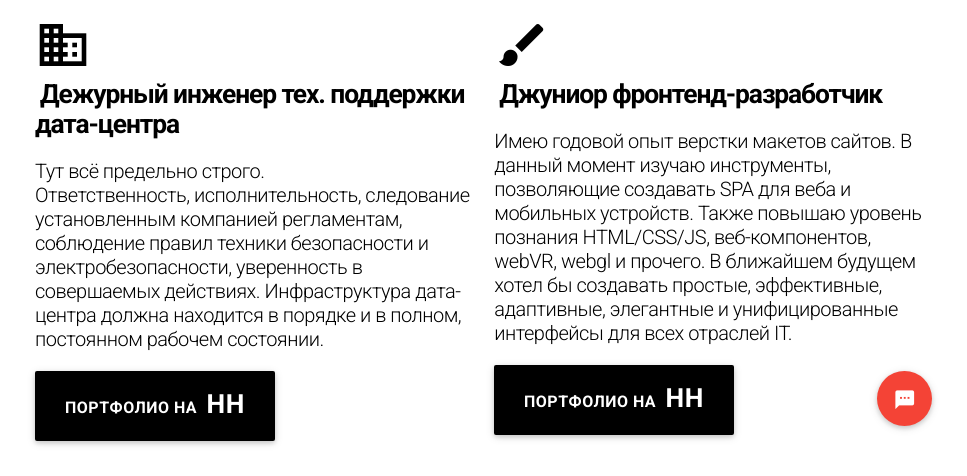
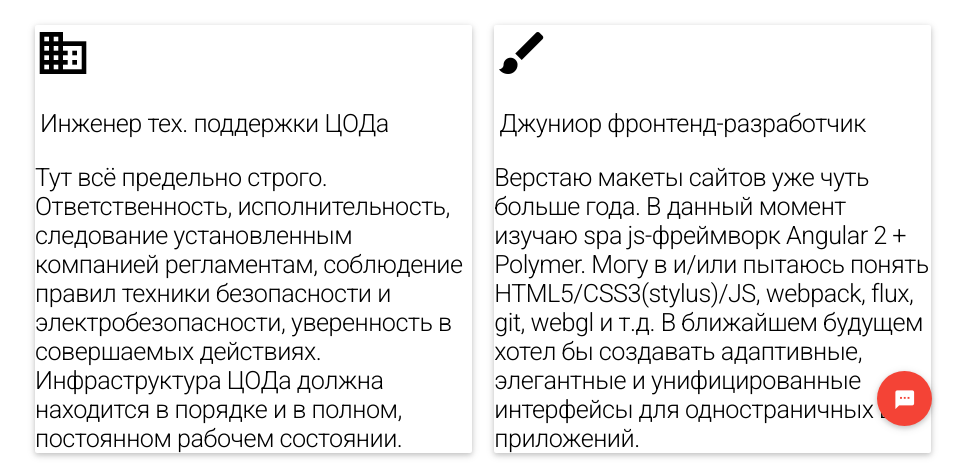
Before and after one commit to sisforserrgio/sisforserrgio.github.io, a plain HTML site: page index.html in a window 1280 px wide. Shown: the part 324-800 px from the top of the page, without its empty margins (157-1124 px from the left). Drawn offline with nearby package versions, Linux system fonts and the light colour scheme.

Commit message:
Update index.html

```diff
--- a/index.html
+++ b/index.html
@@ -1,32 +1,26 @@
 <!DOCTYPE html>
 <html lang="ru">
+
 <head>
     <meta charset="utf-8">
     <meta http-equiv="X-UA-Compatible" content="IE=edge">
     <meta name="viewport" content="user-scalable=no, width=device-width, initial-scale=1, maximum-scale=1">
-
     <title>Николаев Сергей</title>
     <link rel="icon" type="image/png" href="images/favicon-32x32.png" sizes="32x32" />
-<meta name="application-name" content="&nbsp;"/>
+    <meta name="application-name" content="&nbsp;" />
     <meta name="msapplication-TileColor" content="#FFFFFF" />
-<meta name="msapplication-TileImage" content="images/mstile-144x144.png" />
-
-
-
-
-</head>
+    <meta name="msapplication-TileImage" content="images/mstile-144x144.png" /> </head>
 
 <body>
-
-
     <div id="main" class="emerge" style="transition: all .7s cubic-bezier(.77,.18,.58,0)!important; opacity: 0">
         <header>
             <nav class="container">
                 <div class="row valign-wrapper">
-        <div class="col s3 m1 l1 center-align" id="serrgio-logo-img-id"><a href="./index.html"><img class="emerge" id="serrgio-logo-img" src="images/S-logo.png" alt="serrgio-logo-img" data-effect="relax" data-scale=".8" data-origin="bottom" data-duration="500"></a></div>
+                    <div class="col s3 m1 l1 center-align" id="serrgio-logo-img-id">
+                        <a href="./index.html"><img class="emerge" id="serrgio-logo-img" src="images/S-logo.png" alt="serrgio-logo-img" data-effect="relax" data-scale=".8" data-origin="bottom" data-duration="500"></a>
+                    </div>
                     <div class="col s6 m10 l10" id="serrgio-logo-text">is for Sergio</div>
-        <div class="col s3 m1 l1">
-         <a class='dropdown-button center more_vert activator' href='#' data-activates='dropdown1'><i class="material-icons emerge" data-effect="relax" data-scale=".8" data-origin="bottom" data-duration="700" data-continue="true" data-hold="500">more_vert</i></a>
+                    <div class="col s3 m1 l1"> <a class='dropdown-button center more_vert activator' href='#' data-activates='dropdown1'><i class="material-icons emerge" data-effect="relax" data-scale=".8" data-origin="bottom" data-duration="700" data-continue="true" data-hold="500">more_vert</i></a>
                         <ul id='dropdown1' class='dropdown-content'>
                             <li><a href="./eng/index.html">See in English</a></li>
                         </ul>
@@ -40,79 +34,82 @@
                    <span class="typetype"></span>!
 
                    <br>
-                   Меня зовут Сергей.</h1>
-                   </div></div>
+                   Меня зовут Сергей.</h1> </div>
+        </div>
         <section>
             <article>
                 <div class="container">
                     <div class="row emerge" data-duration="700" data-continue="true" data-hold="500">
                         <div class="col s12 m12 l12">
-
-                   <h2>Я есть:</h2>
-
-               </div>
+                            <h2>Я есть:</h2> </div>
                     </div>
                     <div class="row">
                         <div class=" colcol col s12 m6 emerge" data-effect="relax" data-scale=".8" data-origin="bottom" data-duration="700" data-continue="true" data-hold="500">
-              <span class="card-title  black-text"><i class="portfolio-icons material-icons">business</i><br><b>Дежурный инженер тех. поддержки дата-центра</b></span>
-
+                            <div class="card hoverable">
+                                <div class="activator activator-card"> <i class="portfolio-icons material-icons">business</i>
+                                    <br>
+                                    <p class=" card-title activator"><b class="flow-text">Инженер тех. поддержки ЦОДа</b></p>
                                     <div>
-              <p>Тут всё предельно строго.  <br>Ответственность, исполнительность, следование установленным компанией регламентам, соблюдение правил техники безопасности и электробезопасности, уверенность в совершаемых действиях. Инфраструктура дата-центра должна находится в порядке и в полном, постоянном рабочем состоянии.</p>
+                                        <p class="activator flow-text">Тут всё предельно строго. Ответственность, исполнительность, следование установленным компанией регламентам, соблюдение правил техники безопасности и электробезопасности, уверенность в совершаемых действиях. Инфраструктура ЦОДа должна находится в порядке и в полном, постоянном рабочем состоянии. </p>
                                     </div>
-            <a class="waves-effect waves-light btn-large black" href="https://hh.ru/resume/cc5563d1ff020b4e830039ed1f574339756e4d">Портфолио на <b>hh</b></a>
-
-        </div>
-
-        <div class=" colcol col s12 m6 emerge" data-effect="relax" data-scale=".8" data-origin="bottom" data-duration="700" data-continue="true" data-hold="500">
-              <span class="card-title black-text"><i class="portfolio-icons material-icons">brush</i><br><b>Джуниор фронтенд-разработчик</b></span>
-
-            <div>
-              <p>Имею годовой опыт верстки макетов сайтов.
-              В данный момент изучаю инструменты, позволяющие создавать SPA для веба и мобильных устройств. Также повышаю уровень познания HTML/CSS/JS, веб-компонентов, webVR, webgl и прочего. В ближайшем будущем хотел бы создавать простые, эффективные, адаптивные, элегантные и унифицированные интерфейсы для всех отраслей IT.
-              </p>
-            </div>
-            <a class="waves-effect waves-light btn-large black" >Портфолио на <b>hh</b></a>
+                                    <!--<a class="waves-effect waves-light btn-large black" >Портфолио на <b>hh</b></a>--></div>
+                                <div class="card-reveal card-title red"> <span class="card-title white-text"><i class="material-icons right">close</i></span>
+                                    <a href="http://hh.ru/resume/cc5563d1ff020b4e830039ed1f574339756e4d">
+                                        <p class="card-title resume-button white-text">Полное резюме на <b>HH</b></p>
+                                    </a>
                                 </div>
                             </div>
                         </div>
-
-
+                        <div class=" colcol col s12 m6 emerge" data-effect="relax" data-scale=".8" data-origin="bottom" data-duration="700" data-continue="true" data-hold="500">
+                            <div class="card hoverable">
+                                <div class="activator activator-card"> <i class="portfolio-icons material-icons">brush</i>
+                                    <br>
+                                    <p class=" card-title activator"><b class="flow-text">Джуниор фронтенд-разработчик</b></p>
+                                    <div>
+                                        <p class="activator flow-text">Верстаю макеты сайтов уже чуть больше года. В данный момент изучаю spa js-фреймворк Angular 2 + Polymer. Могу в и/или пытаюсь понять HTML5/CSS3(stylus)/JS, webpack, flux, git, webgl и т.д. В ближайшем будущем хотел бы создавать адаптивные, элегантные и унифицированные интерфейсы для одностраничных веб-приложений. </p>
+                                    </div>
+                                    <!--<a class="waves-effect waves-light btn-large black" >Портфолио на <b>hh</b></a>--></div>
+                                <div class="card-reveal card-title red"> <span class="card-title white-text"><i class="material-icons right">close</i></span>
+                                    <a href="http://hh.ru/resume/cc5563d1ff020b4e830039ed1f574339756e4d">
+                                        <p class="card-title resume-button white-text">Полное резюме на <b>HH</b></p>
+                                    </a>
+                                </div>
+                            </div>
+                        </div>
+                    </div>
+                </div>
             </article>
         </section>
-
-
         <div class="container emerge">
             <div class="row">
                 <div class="col s9 m11 l11"></div>
                 <div class="col s3 m1 l1">
                     <div class="fixed-action-btn click-to-toggle center" id="FFAB">
-    <a class="btn-floating btn-large red">
-      <i class="material-icons">textsms</i>
-    </a>
+                        <a class="btn-floating btn-large red"> <i class="material-icons">textsms</i> </a>
                         <ul>
                             <li><a class="btn-floating yellow tooltipped" data-position="left" data-delay="50" data-tooltip="redredseas@gmail.com" href="mailto:redredseas@gmail.com"><i class="material-icons">email</i></a></li>
                             <li><a class="btn-floating orange tooltipped" data-position="left" data-delay="50" data-tooltip="+7 916 48 00 779" href="tel:89164800779"><i class="material-icons">phone</i></a></li>
-      <li><a class="btn-floating red tooltipped" data-position="left" data-delay="50" data-tooltip="Резюме" href="https://hh.ru/resume/cc5563d1ff020b4e830039ed1f574339756e4d"><div class="hh-logo">hh</div></a></li>
+                            <li>
+                                <a class="btn-floating red tooltipped" data-position="left" data-delay="50" data-tooltip="Резюме" href="https://hh.ru/resume/cc5563d1ff020b4e830039ed1f574339756e4d">
+                                    <div class="hh-logo">hh</div>
+                                </a>
+                            </li>
                         </ul>
                     </div>
                 </div>
             </div>
         </div>
-
         <footer class="page-footer emerge" data-effect="relax" data-scale=".8" data-origin="bottom" data-duration="700" data-continue="true" data-hold="500">
             <div class="container">
                 <div class="row">
                     <div class="col m12">
-
                         <p><a href="tel:89164800779">+7 (916) 48 00 779</a></p>
                         <p><a href="mailto:redredseas@gmail.com">redredseas@gmail.com</a></p>
                     </div>
-            <div class="col s12">Сделано руками в 2016 году</div>
+                    <div class="col s12">Сделано руками в 2016 году с помощью <a href="http://materializecss.com/"><img id="materializecss" src="https://www.drupal.org/files/project-images/logo_123.png" alt=""></a></div>
                 </div>
             </div>
-
         </footer>
-
         <div class="container">
             <div class="row">
                 <div class="col s9 m11 l11"></div>
@@ -121,35 +118,31 @@
                 </div>
             </div>
         </div>
-
     </div>
-
-
-
     <link href="css/materialize.min.css" rel="stylesheet" property='stylesheet'>
     <link href="css/serg.css" rel="stylesheet" property='stylesheet'>
     <link href="https://fonts.googleapis.com/icon?family=Material+Icons" rel="stylesheet" property='stylesheet'>
     <link href="https://fonts.googleapis.com/css?family=Roboto:300,700&subset=cyrillic" rel="stylesheet">
-
     <script defer src="https://ajax.googleapis.com/ajax/libs/jquery/2.2.4/jquery.min.js"></script>
     <script defer src="js/emerge.js"></script>
     <script defer src="js/typed.min.js"></script>
-
-
     <script defer src="js/materialize.min.js"></script>
     <script defer src="js/serg-custom.js"></script>
     <script>
-  (function(i,s,o,g,r,a,m){i['GoogleAnalyticsObject']=r;i[r]=i[r]||function(){
-  (i[r].q=i[r].q||[]).push(arguments)},i[r].l=1*new Date();a=s.createElement(o),
-  m=s.getElementsByTagName(o)[0];a.async=1;a.src=g;m.parentNode.insertBefore(a,m)
-  })(window,document,'script','https://www.google-analytics.com/analytics.js','ga');
-
+        (function (i, s, o, g, r, a, m) {
+            i['GoogleAnalyticsObject'] = r;
+            i[r] = i[r] || function () {
+                (i[r].q = i[r].q || []).push(arguments)
+            }, i[r].l = 1 * new Date();
+            a = s.createElement(o)
+                , m = s.getElementsByTagName(o)[0];
+            a.async = 1;
+            a.src = g;
+            m.parentNode.insertBefore(a, m)
+        })(window, document, 'script', 'https://www.google-analytics.com/analytics.js', 'ga');
         ga('create', 'UA-82862633-1', 'auto');
         ga('send', 'pageview');
-
     </script>
-
-
 </body>
 
 </html>
```
Lines whose indentation alone changed are shown as unchanged.
